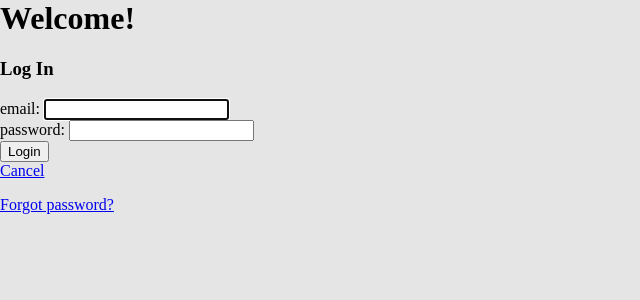
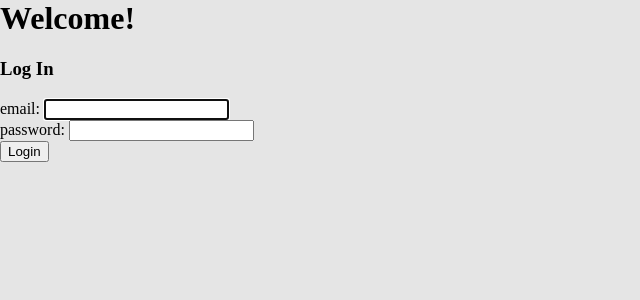
Before and after one commit to rab85714/Project1, a PHP site: page /login.php in a window 1280 px wide. Shown: the top 300 px of the page, without its empty margins (0-640 px from the left). Run offline with PHP 8.4, Linux system fonts and the light colour scheme.

Commit message:
Update login.php

```diff
--- a/login.php
+++ b/login.php
@@ -28,14 +28,9 @@
         <div>
           <div><input onclick="myFunction()" type="submit" value="Login" name = "Login"></div>
         </div>
-        <div>
-          <div><a href="menu.php"><span id="e4_316">Cancel</span></a></div>
-        </div>
         </form>
 
-        <span><a href="menu.php">Forgot password?</a></span>
         <p id=demo></p>
-
 
     </div>
   </div>
```
